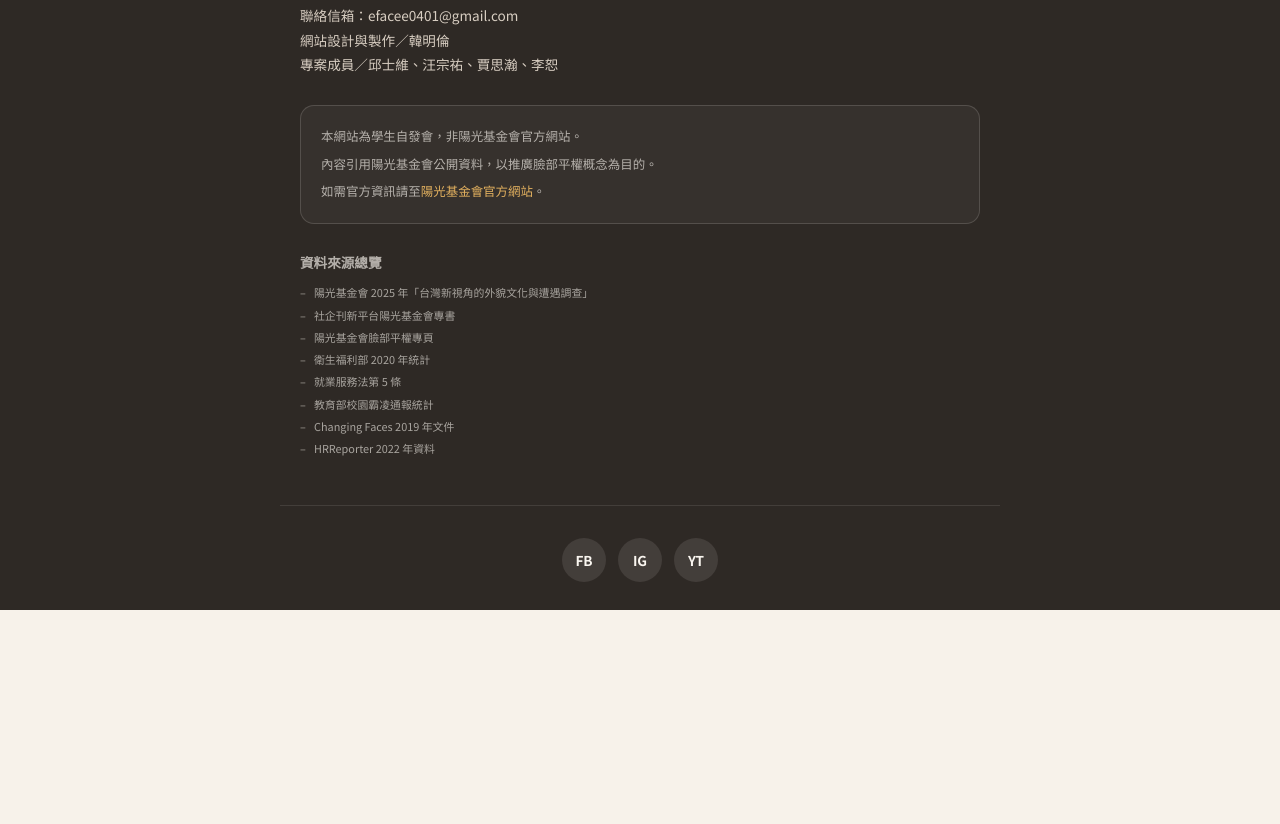
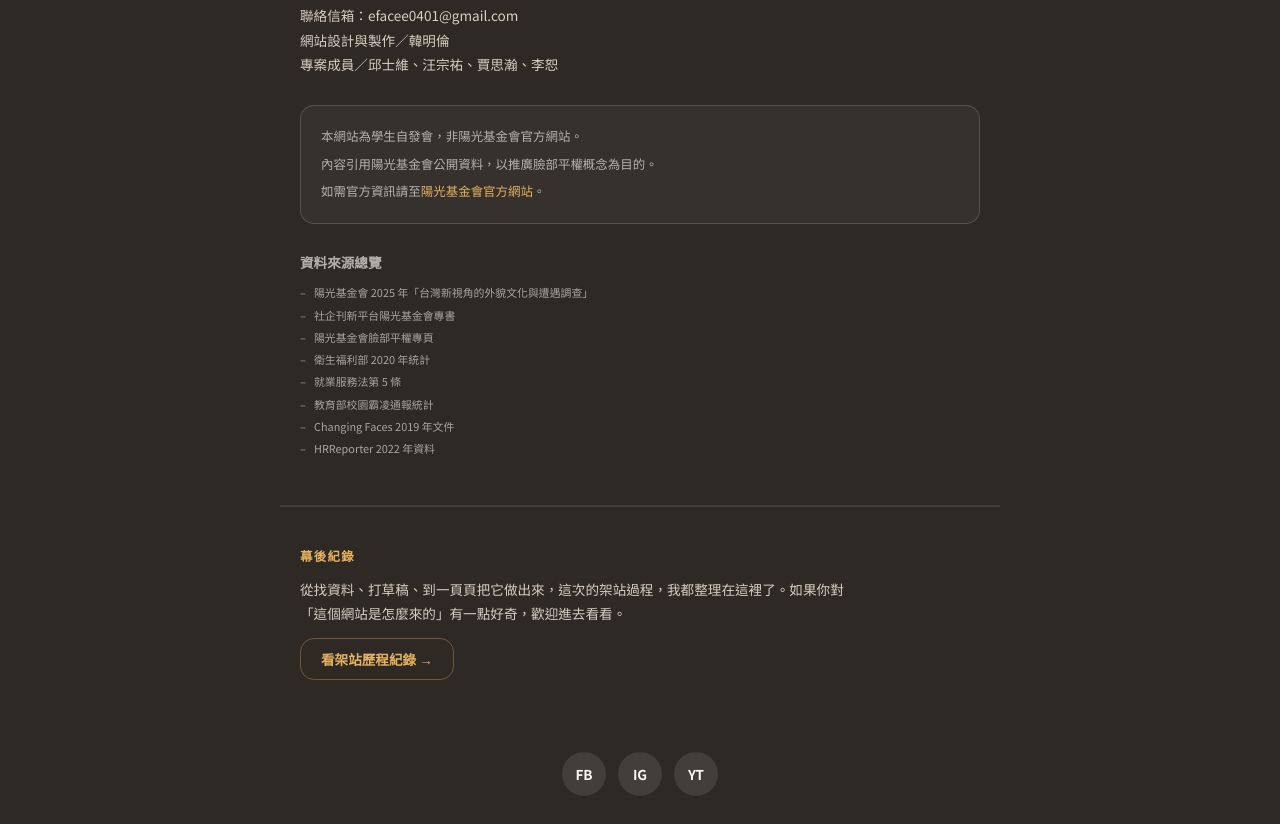
Before and after one commit to hui12836/sunday-afternoon-dissemination, a plain HTML site: page index.html in a window 1280 px wide. Shown: the part 9051-9875 px from the top of the page. Before the commit the page ends 9661 px from the top, so only its background shows below. Drawn offline with Linux system fonts and the light colour scheme.

Commit message:
feat: footer 加入架站歷程連結 + 修正兩站起始位置
- index.html：footer 新增「幕後紀錄」區塊，連結至架站歷程網站
- css/sections.css：新增 .ft-journal 樣式，沿用現有金色配色
- js/main.js：加入 scrollRestoration manual + scrollTo(0,0)，確保每次進入頁面都從 hero 開始

Co-Authored-By: Claude Sonnet 4.6 <noreply@anthropic.com>

```diff
--- a/css/sections.css
+++ b/css/sections.css
@@ -392,6 +392,32 @@ footer {
 }
 .ft-sources-list li::before { content: '–'; position: absolute; left: 0; }
 
+/* 架站紀錄 */
+.ft-journal {
+  padding: 40px var(--section-px);
+  max-width: 720px; margin: 0 auto;
+  border-top: 1px solid rgba(250,246,240,.1);
+  display: flex; flex-direction: column; align-items: flex-start; gap: 12px;
+}
+.ft-journal-eyebrow {
+  font-size: var(--fs-xs); font-weight: 700; letter-spacing: .1em;
+  text-transform: uppercase; color: #E3B15F; margin: 0;
+}
+.ft-journal-desc {
+  font-size: var(--fs-sm); color: #D8CEC2; line-height: 1.8; margin: 0;
+  max-width: 560px;
+}
+.ft-journal-link {
+  display: inline-flex; align-items: center;
+  font-size: var(--fs-sm); font-weight: 700;
+  color: #E3B15F; text-decoration: none;
+  padding: 10px 20px; border: 1px solid rgba(227,177,95,.35);
+  border-radius: var(--r-md); transition: background .2s, border-color .2s;
+}
+.ft-journal-link:hover {
+  background: rgba(227,177,95,.1); border-color: #E3B15F;
+}
+
 /* 社群圖示 */
 footer .fs {
   padding: 32px var(--section-px) 28px;
--- a/index.html
+++ b/index.html
@@ -815,6 +815,13 @@
     </div>
   </div>
 
+  <!-- ── 架站紀錄 ── -->
+  <div class="ft-journal">
+    <p class="ft-journal-eyebrow">幕後紀錄</p>
+    <p class="ft-journal-desc">從找資料、打草稿、到一頁頁把它做出來，這次的架站過程，我都整理在這裡了。如果你對「這個網站是怎麼來的」有一點好奇，歡迎進去看看。</p>
+    <a class="ft-journal-link" href="https://fapjsummary.netlify.app/#methods" target="_blank" rel="noopener noreferrer">看架站歷程紀錄 →</a>
+  </div>
+
   <!-- 社群連結 -->
   <div class="fs" aria-label="社群連結">
     <a href="https://www.facebook.com/Sunshine.Taiwan/" target="_blank" rel="noopener noreferrer" aria-label="陽光基金會 Facebook">FB</a>
--- a/js/main.js
+++ b/js/main.js
@@ -2,6 +2,10 @@
    MAIN.JS — 全站互動邏輯
    01 漢堡選單  02 Reveal
    ============================================= */
+
+/* 確保每次進入頁面都從最頂端開始 */
+if (history.scrollRestoration) history.scrollRestoration = 'manual';
+if (!window.location.hash) window.scrollTo(0, 0);
 
 /* ---- 01 漢堡選單 ---- */
 function toggleMenu() {
```
